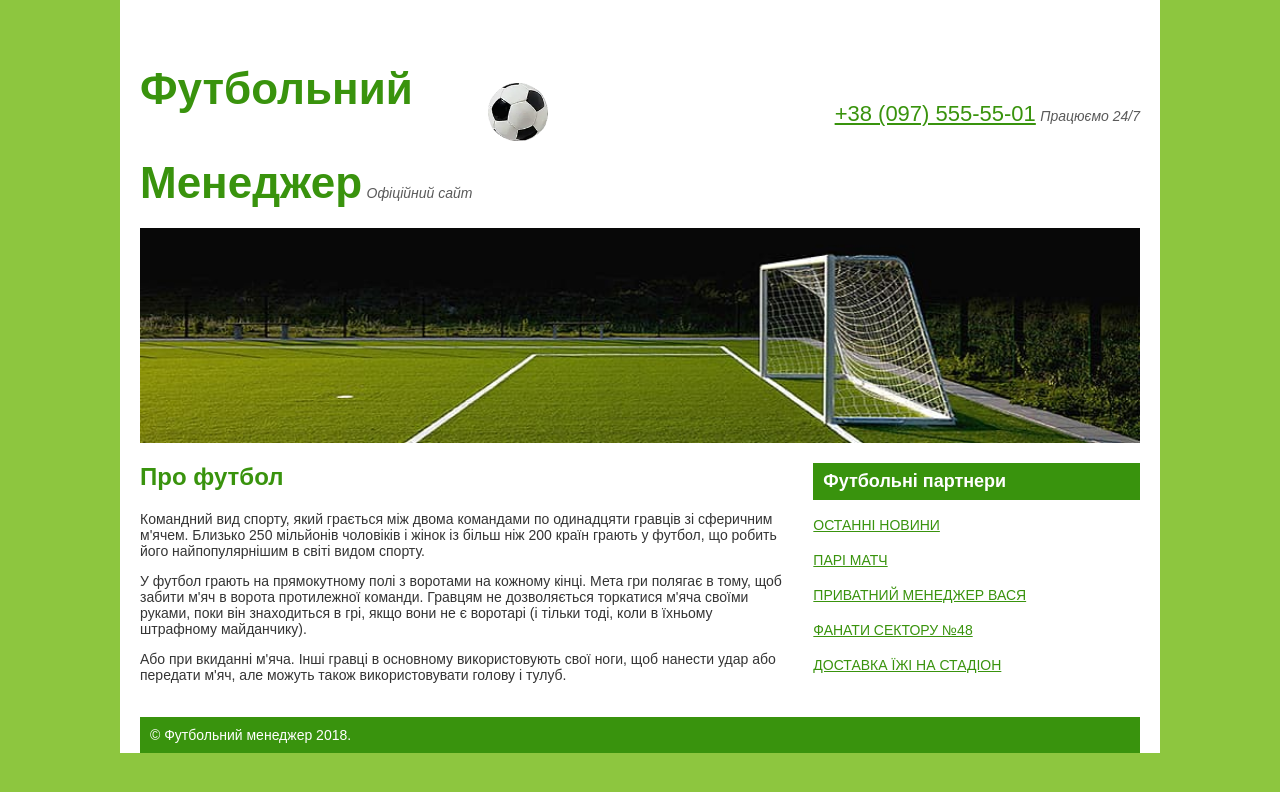
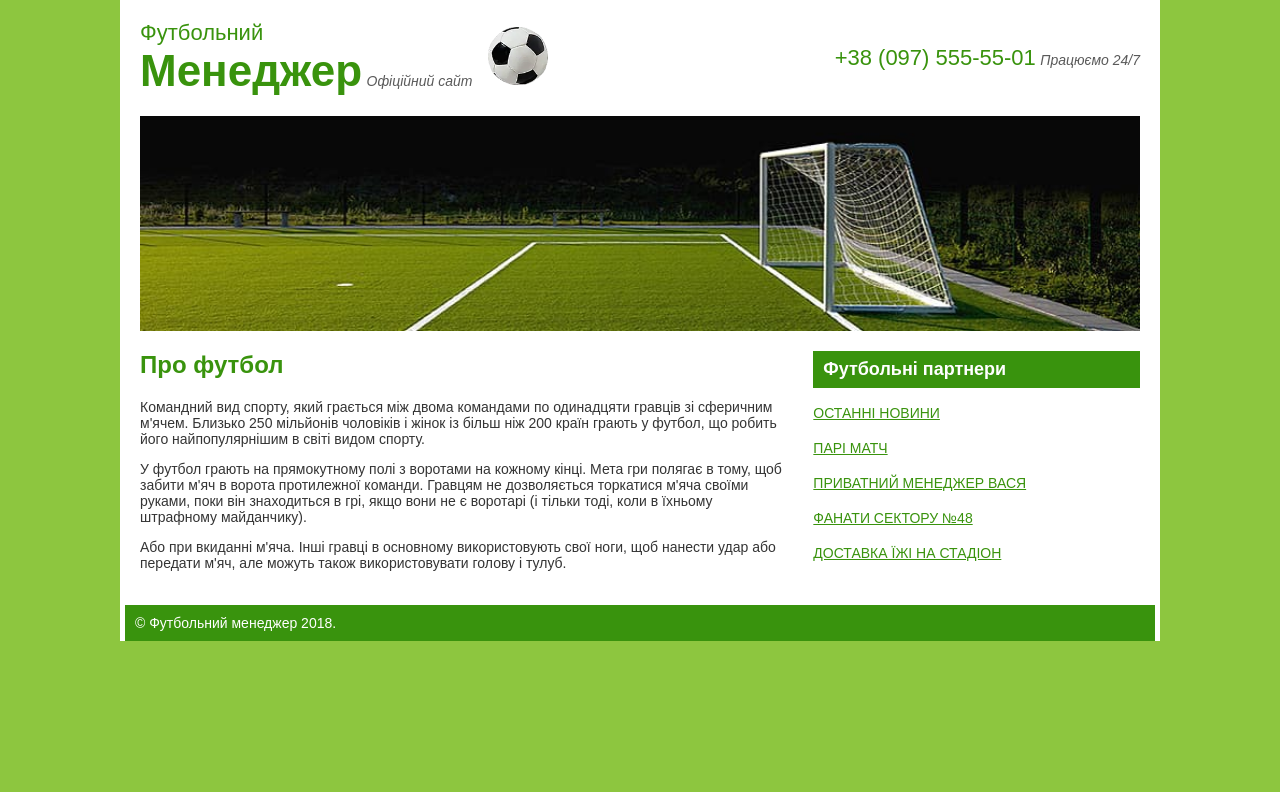
Before and after one commit to nazareth2009/football_manager-1.0, a plain HTML site: page index.html in a window 1280 px wide. Drawn offline with Linux system fonts and the light colour scheme.

Commit message:
css style 1.0

```diff
--- a/css/style.css
+++ b/css/style.css
@@ -25,10 +25,10 @@ body {
 }
 
 .logo-text p {
-
- font-size: 44px;
+    margin: 0;
+ text-decoration: none;
+ font-size: 22px;
 color: #39930d;
-font-weight: bold;
 }
 
 .logo-text strong {
@@ -57,6 +57,7 @@ text-align: right;
 font-size: 22px;
 color: #39930d;
 text-align: right;
+text-decoration: none;
 }
 
 .contact i {
@@ -134,7 +135,7 @@ color: #343434;
 }
 
 footer {
-    width: 100%;
+    margin: 0 -15px;
      background-color: #39930d;
 }
 
```
